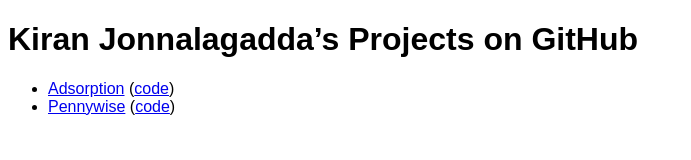
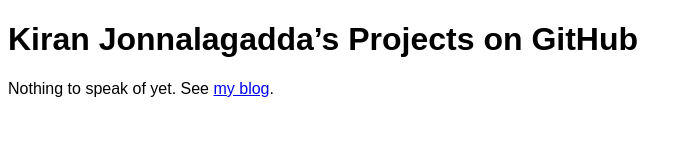
Before and after one commit to jace/jace.github.com, a plain HTML site: page index.html in a window 1280 px wide. Shown: the whole page, without its empty margins (0-691 px from the left). Drawn offline with Linux system fonts and the light colour scheme.

Commit message:
Nothing to say yet.

```diff
--- a/index.html
+++ b/index.html
@@ -11,9 +11,8 @@
   </head>
   <body id="index">
     <h1>Kiran Jonnalagadda&rsquo;s Projects on GitHub</h1>
-    <ul>
-      <li><a href="/adsorb">Adsorption</a> (<a href="http://github.com/jace/adsorb">code</a>)</li>
-      <li><a href="/pennywise">Pennywise</a> (<a href="http://github.com/jace/pennywise">code</a>)</li>
-    </ul>
+    <p>
+      Nothing to speak of yet. See <a href="http://jace.zaiki.in/">my blog</a>.
+    </p>
   </body>
 </html>
```
